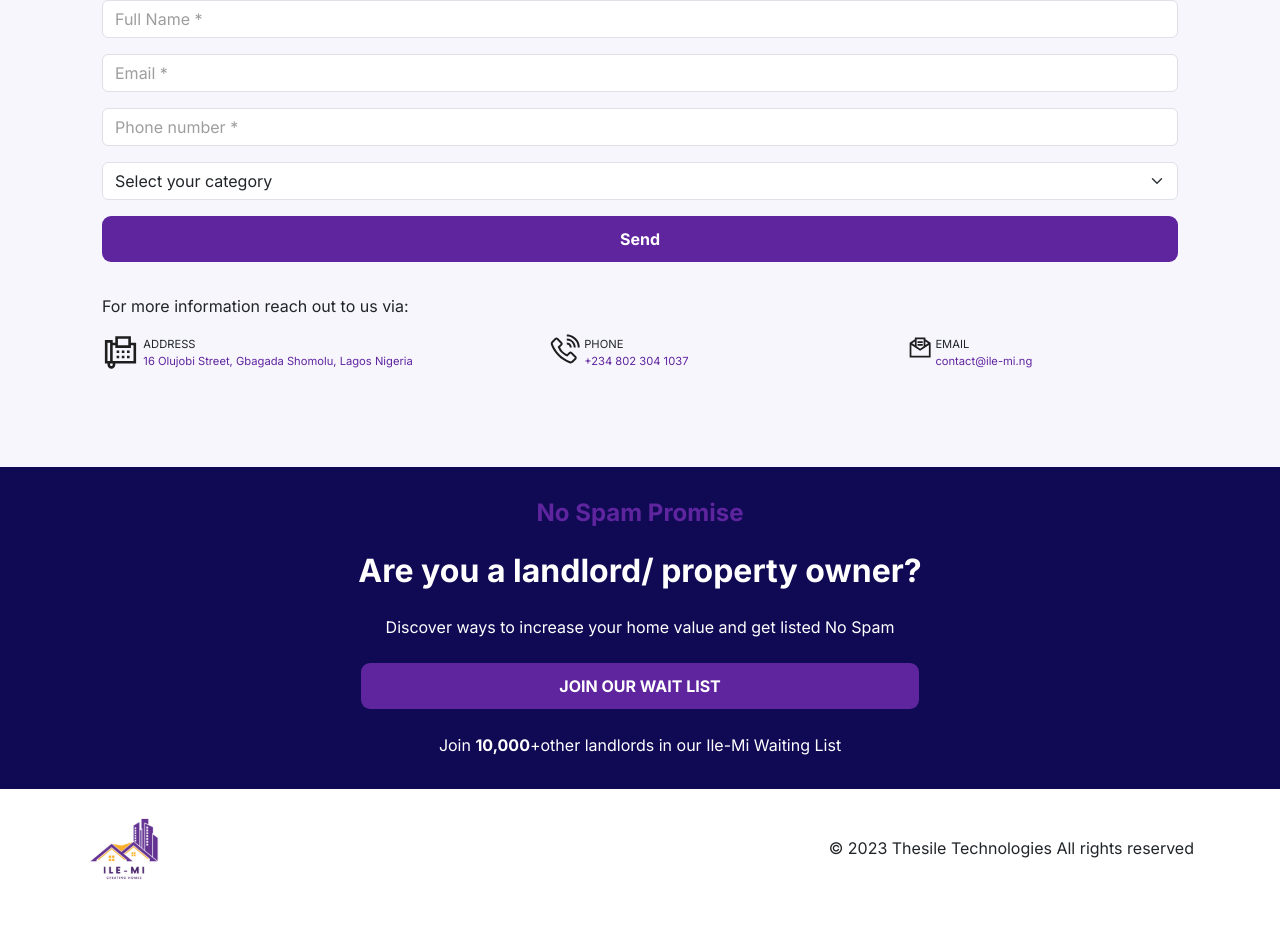
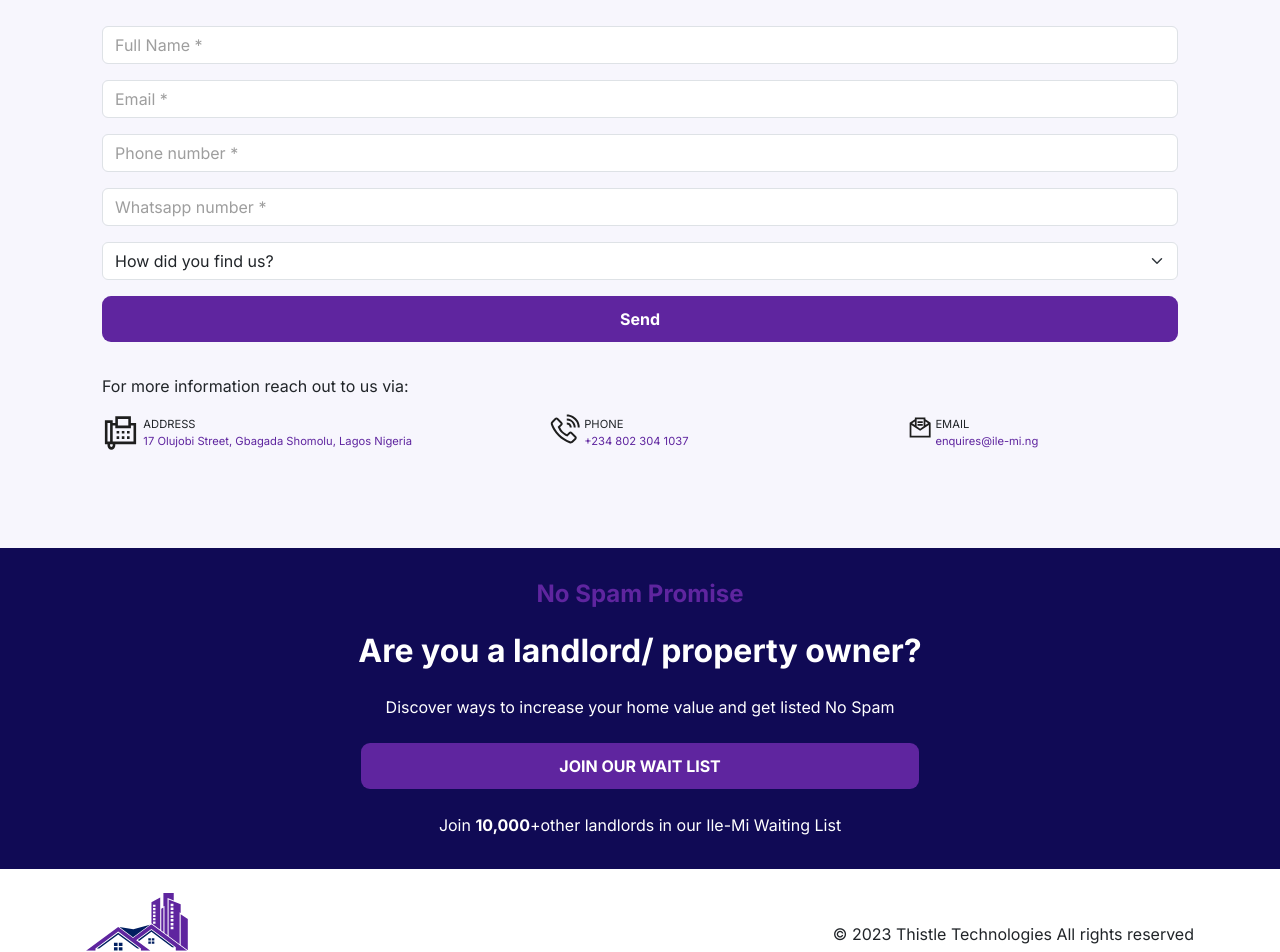
Before and after one commit to adminilemi/api, a React (Create React App) app: page /contact in a window 1280 px wide. Shown: the part 720-1672 px from the top of the page. Before the commit the page ends 1628 px from the top, so only its background shows below. Built offline with nearby package versions, Linux system fonts and the light colour scheme.

Commit message:
Update logo and UI changes

```diff
--- a/package.json
+++ b/package.json
@@ -7,6 +7,7 @@
     "@testing-library/react": "^13.4.0",
     "@testing-library/user-event": "^13.5.0",
     "aos": "^2.3.4",
+    "axios": "^1.6.2",
     "bootstrap": "^5.3.2",
     "bootstrap5": "^1.1.9",
     "react": "^18.2.0",
--- a/src/Components/Navbar/NavBar.jsx
+++ b/src/Components/Navbar/NavBar.jsx
@@ -1,5 +1,3 @@
-'use client';
-
 import React, { useState } from 'react';
 
 // styles
@@ -29,7 +27,7 @@
           {/* Logo */}
           <NavLink
             to='/'
-            className='col-8 col-md-4 col-lg-2 d-flex flex-row align-items-center  logo'
+            className='col-8 col-md-4 col-lg-2 d-flex flex-row align-items-center py-3 logo'
             data-aos='zoom-in'
             data-aos-duration='1500'
           >
--- a/src/Components/Tabs/TabStyles.scss
+++ b/src/Components/Tabs/TabStyles.scss
@@ -24,6 +24,7 @@
       }
     }
     .tabActive {
+      color: var(--pryColor);
       border-radius: 10px;
       padding: 1em 1.5em;
       background: var(--white);
--- a/src/Components/main-components/Footer.jsx
+++ b/src/Components/main-components/Footer.jsx
@@ -11,7 +11,7 @@
         </figure>
         <div>
           <p className='all-rights-reserved text-md-end text-center my-4 my-md-0'>
-            © 2023 Thesile Technologies All rights reserved
+            © 2023 Thistle Technologies All rights reserved
           </p>
         </div>
       </section>
--- a/src/Components/main-components/HeroSectionLandingPage.jsx
+++ b/src/Components/main-components/HeroSectionLandingPage.jsx
@@ -19,8 +19,8 @@
             </p>
           </div>
 
-          <div className='noSpam d-flex flex-column justify-content-between my-5 ms-lg-4  ms-0'>
-            <h3 className='text-start mb-2'>No Spam Promise</h3>
+          <div className='noSpam d-flex flex-column justify-content-between my-3 ms-lg-4  ms-0'>
+            {/* <h3 className='text-start mb-2'>No Spam Promise</h3> */}
 
             <h4 className='my-2'>Are you a landlord?</h4>
             <p>
--- a/src/pages/ContactUs/ContactUs.scss
+++ b/src/pages/ContactUs/ContactUs.scss
@@ -19,7 +19,8 @@
       font-size: 0.7rem;
       line-height: 20px;
     }
-    span {
+    span,
+    a {
       font-size: 0.7rem;
       color: var(--pryColor);
       line-height: 15px;
--- a/src/pages/ContactUs/ContactUsPage.jsx
+++ b/src/pages/ContactUs/ContactUsPage.jsx
@@ -1,12 +1,53 @@
-import React from 'react';
+import React, { useState } from 'react';
 import './ContactUs.scss';
 import HeroPageReUseable from '../../Components/Re-useable-components/HeroPageReUseable';
 import addressImage from '../../assets/images/AddressImage.svg';
 import phoneImage from '../../assets/images/PhoneImage.svg';
 import emailImage from '../../assets/images/EmailImage.svg';
 import AreYourALandord from '../../Components/AreYourALandord';
+import axios from 'axios';
 
 function ContactUs() {
+  const [formData, setFormdata] = useState({
+    fullName: '',
+    email: '',
+    phoneNumber: '',
+    whatsappNumber: '',
+    category: '',
+  });
+
+  const [loading, setLoading] = useState(false);
+
+  // Handle form event change
+  const handleChange = (e) => {
+    const { id, value } = e.target;
+    setFormdata((prevData) => ({ ...prevData, [id]: value }));
+  };
+
+  const handleSubmit = async (e) => {
+    e.preventDefault();
+    setLoading(true);
+    console.log(formData);
+
+    try {
+      if (formData) {
+        const sendForm = await axios.post(
+          'https://ile-mi-waitlist-backend-production.up.railway.app/user/join-wait-list',
+          formData,
+        );
+        // Log the response status and body
+        console.log('Response Status:', sendForm.status);
+        const data = await sendForm.json();
+
+        console.log(data);
+        setLoading(false);
+      }
+    } catch (error) {
+      console.log(error);
+      setLoading(false);
+    }
+  };
+
   return (
     <main className='contact'>
       <HeroPageReUseable text='Contact us' />
@@ -19,7 +60,10 @@
           how we can turn your vision into reality.
         </p>
         <section className='mt-5'>
-          <form className='d-flex flex-column justify-content-between'>
+          <form
+            onSubmit={handleSubmit}
+            className='d-flex flex-column justify-content-between'
+          >
             <div className='inputWrapper'>
               <input
                 id='fullName'
@@ -27,6 +71,9 @@
                 type='text'
                 placeholder='Full Name *'
                 className='form-control'
+                defaultValue={formData.fullName}
+                onChange={handleChange}
+                required
               />
             </div>
             <div className='inputWrapper'>
@@ -36,6 +83,9 @@
                 type='email'
                 placeholder='Email *'
                 className='form-control'
+                defaultValue={formData.email}
+                onChange={handleChange}
+                required
               />{' '}
             </div>
             <div className='inputWrapper'>
@@ -45,20 +95,43 @@
                 type='number'
                 placeholder='Phone number *'
                 className='form-control'
+                defaultValue={formData.phoneNumber}
+                onChange={handleChange}
+                required
               />{' '}
             </div>
             <div className='inputWrapper'>
-              <select className='form-select'>
-                <option value=''>Select your category</option>
-                <option value='LandLord'>Landlord</option>
-                <option value='Agent'>Agent</option>
-                <option value='Tenant'>Tenant</option>
-                <option value='Advertiser'>Advertiser</option>
+              <input
+                id='whatsappNumber'
+                name='whatsappNumber'
+                type='number'
+                placeholder='Whatsapp number *'
+                className='form-control'
+                defaultValue={formData.whatsappNumber}
+                onChange={handleChange}
+                required
+              />{' '}
+            </div>
+            <div className='inputWrapper'>
+              <select
+                className='form-select'
+                id='category'
+                name='category'
+                defaultValue={formData.category}
+                onChange={handleChange}
+                required
+              >
+                <option value=''>How did you find us?</option>
+                <option value='Instagram'>Instagram</option>
+                <option value='Twitter'>Twitter</option>
+                <option value='Facebook'>Facebook</option>
+                <option value='Whatsapp'>Whatsapp</option>
+                <option value='Word of mouth'>Word of mouth</option>
               </select>
             </div>
             <div className='inputWrapper'>
               <button type='submit' className='main-btn col-12'>
-                Send
+                {loading ? 'Sending...' : 'Send'}
               </button>
             </div>
           </form>
@@ -74,7 +147,7 @@
               </figure>
               <div className='d-flex flex-column'>
                 <p>ADDRESS</p>
-                <span>16 Olujobi Street, Gbagada Shomolu, Lagos Nigeria</span>
+                <span>17 Olujobi Street, Gbagada Shomolu, Lagos Nigeria</span>
               </div>
             </div>
 
@@ -85,7 +158,7 @@
 
               <div className='d-flex flex-column'>
                 <p> PHONE</p>
-                <span>+234 802 304 1037</span>
+                <a href='tel:+234 802 304 1037'>+234 802 304 1037</a>
               </div>
             </div>
 
@@ -97,7 +170,7 @@
               <div className='d-flex flex-column'>
                 <p>EMAIL</p>
 
-                <span>contact@ile-mi.ng</span>
+                <a href='mailto:enquires@ile-mi.ng'>enquires@ile-mi.ng</a>
               </div>
             </div>
           </div>
--- a/src/pages/SubscribeForm/SubscribeForm.scss
+++ b/src/pages/SubscribeForm/SubscribeForm.scss
@@ -19,7 +19,8 @@
       font-size: 0.7rem;
       line-height: 20px;
     }
-    span {
+    span,
+    a {
       font-size: 0.7rem;
       color: var(--pryColor);
       line-height: 15px;
--- a/src/pages/SubscribeForm/SubscribePage.jsx
+++ b/src/pages/SubscribeForm/SubscribePage.jsx
@@ -5,8 +5,51 @@
 import addressImage from '../../assets/images/AddressImage.svg';
 import phoneImage from '../../assets/images/PhoneImage.svg';
 import emailImage from '../../assets/images/EmailImage.svg';
+import { useState } from 'react';
+import axios from 'axios';
 
 function SubscribePage() {
+  const [formData, setFormdata] = useState({
+    fullName: '',
+    email: '',
+    phoneNumber: '',
+    whatsappNumber: '',
+    category: '',
+  });
+
+  // const [errors, setErrors] = useState({
+  //   error: false,
+  //   errMessage: '',
+  // });
+
+  const [loading, setLoading] = useState(false);
+
+  // Handle form event change
+  const handleChange = (e) => {
+    const { id, value } = e.target;
+    setFormdata((prevData) => ({ ...prevData, [id]: value }));
+  };
+
+  const handleSubmit = async (e) => {
+    e.preventDefault();
+    setLoading(true);
+    console.log(formData);
+
+    try {
+      if (formData) {
+        const sendForm = await axios.post(
+          'https://ile-mi-waitlist-backend-production.up.railway.app/user/join-wait-list',
+          formData,
+        );
+
+        console.log(sendForm);
+        setLoading(false);
+      }
+    } catch (error) {
+      console.log(error);
+      setLoading(false);
+    }
+  };
   return (
     <main className='subPage'>
       <HeroPageReUseable text='Subscribe Form' />
@@ -19,7 +62,10 @@
           Be among the first Agent, Landlord or Tenant to know when we go live!
         </p>
         <section className='mt-5'>
-          <form className='d-flex flex-column justify-content-between'>
+          <form
+            onSubmit={handleSubmit}
+            className='d-flex flex-column justify-content-between'
+          >
             <div className='inputWrapper'>
               <input
                 id='fullName'
@@ -27,6 +73,9 @@
                 type='text'
                 placeholder='Full Name *'
                 className='form-control'
+                defaultValue={formData.fullName}
+                onChange={handleChange}
+                required
               />
             </div>
             <div className='inputWrapper'>
@@ -36,6 +85,9 @@
                 type='email'
                 placeholder='Email *'
                 className='form-control'
+                defaultValue={formData.email}
+                onChange={handleChange}
+                required
               />{' '}
             </div>
             <div className='inputWrapper'>
@@ -45,10 +97,32 @@
                 type='number'
                 placeholder='Phone number *'
                 className='form-control'
+                defaultValue={formData.phoneNumber}
+                onChange={handleChange}
+                required
               />{' '}
             </div>
             <div className='inputWrapper'>
-              <select className='form-select'>
+              <input
+                id='whatsappNumber'
+                name='whatsappNumber'
+                type='number'
+                placeholder='Whatsapp number *'
+                className='form-control'
+                defaultValue={formData.whatsappNumber}
+                onChange={handleChange}
+                required
+              />{' '}
+            </div>
+            <div className='inputWrapper'>
+              <select
+                className='form-select'
+                id='category'
+                name='category'
+                defaultValue={formData.category}
+                onChange={handleChange}
+                required
+              >
                 <option value=''>Select your category</option>
                 <option value='LandLord'>Landlord</option>
                 <option value='Agent'>Agent</option>
@@ -58,7 +132,7 @@
             </div>
             <div className='inputWrapper'>
               <button type='submit' className='main-btn col-12'>
-                Send
+                {loading ? 'Sending...' : 'Send'}
               </button>
             </div>
           </form>
@@ -74,7 +148,7 @@
               </figure>
               <div className='d-flex flex-column'>
                 <p>ADDRESS</p>
-                <span>16 Olujobi Street, Gbagada Shomolu, Lagos Nigeria</span>
+                <span>17 Olujobi Street, Gbagada Shomolu, Lagos Nigeria</span>
               </div>
             </div>
 
@@ -85,7 +159,7 @@
 
               <div className='d-flex flex-column'>
                 <p> PHONE</p>
-                <span>+234 802 304 1037</span>
+                <a href='tel:+234 802 304 1037'>+234 802 304 1037</a>
               </div>
             </div>
 
@@ -97,7 +171,7 @@
               <div className='d-flex flex-column'>
                 <p>EMAIL</p>
 
-                <span>contact@ile-mi.ng</span>
+                <a href='mailto:enquires@ile-mi.ng'>enquires@ile-mi.ng</a>
               </div>
             </div>
           </div>
```
Also changed, not shown: src/assets/images/Th-logo.svg, 1 other file (tests, documents, lock files or other folders).
